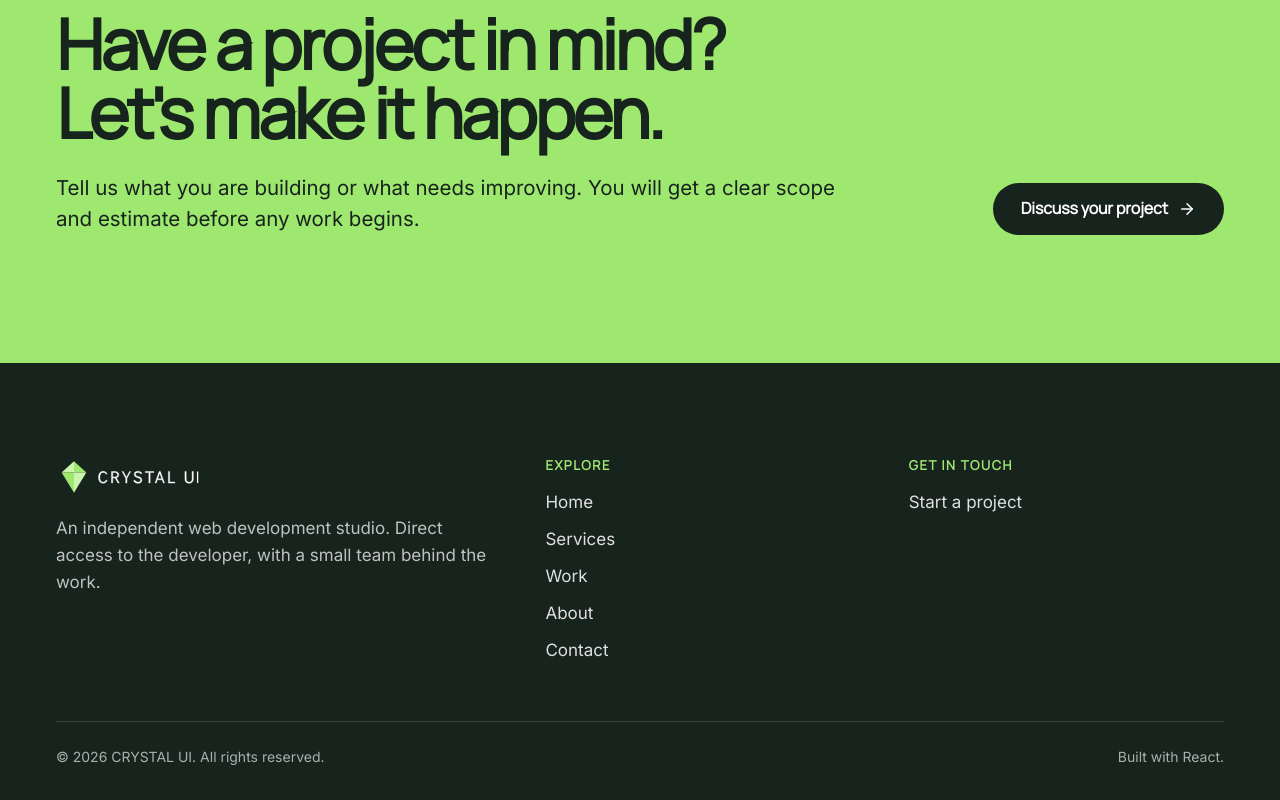
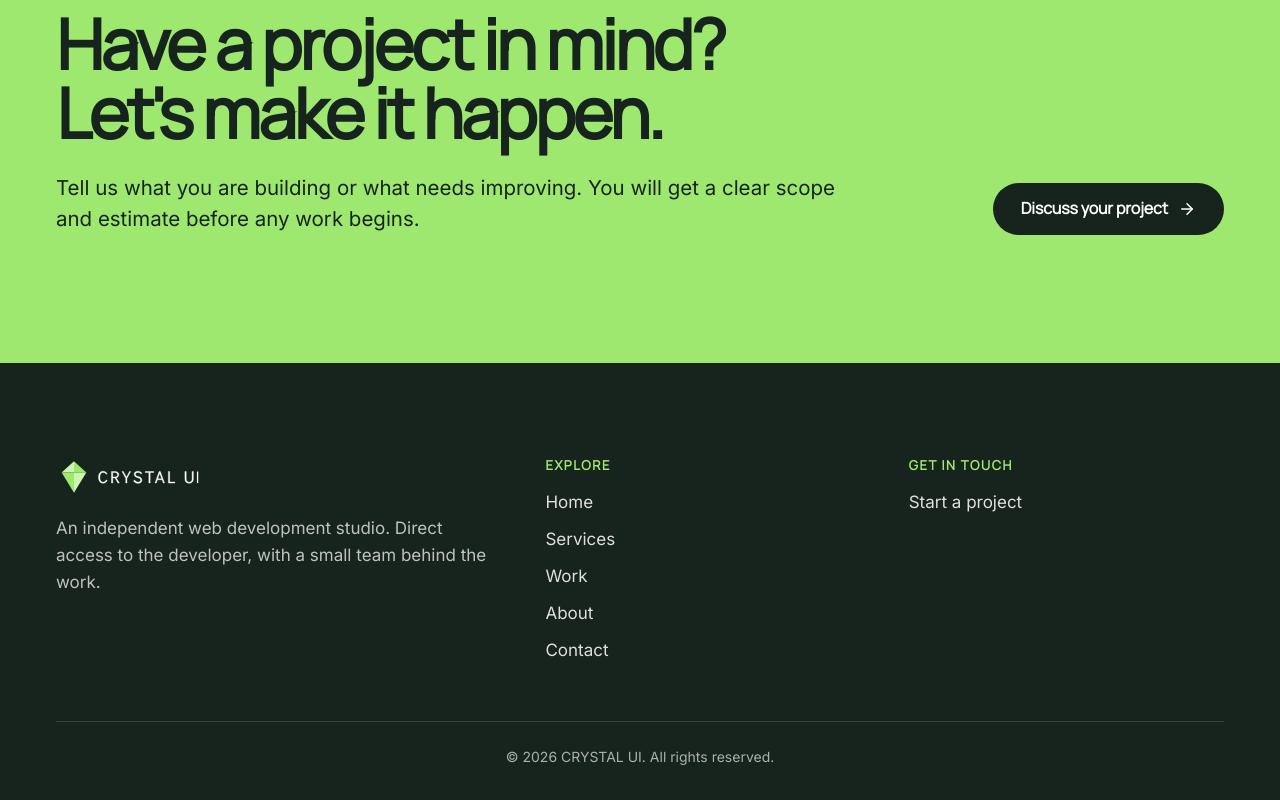
Before and after one commit to soumen-sarkar/crystalui, a React (Vite) app: page /services in a window 1280 px wide. Shown: the part 3362-4162 px from the top of the page. Built offline with nearby package versions, Linux system fonts and the light colour scheme; no server answers.

Commit message:
Footer update

```diff
--- a/src/components/layout/Footer.jsx
+++ b/src/components/layout/Footer.jsx
@@ -35,7 +35,6 @@ export default function Footer() {
         </div>
         <div className="footer__bottom">
           <span>© {new Date().getFullYear()} CRYSTAL UI. All rights reserved.</span>
-          <span>Built with React.</span>
         </div>
       </div>
     </footer>
--- a/src/styles/components.scss
+++ b/src/styles/components.scss
@@ -269,7 +269,7 @@
     display: flex;
     flex-wrap: wrap;
     gap: 12px 24px;
-    justify-content: space-between;
+    justify-content: center;
     font-size: 0.875rem;
     color: rgba(255, 255, 255, 0.64);
   }
```
Also changed, not shown: 4 other files (tests, documents, lock files or other folders).
